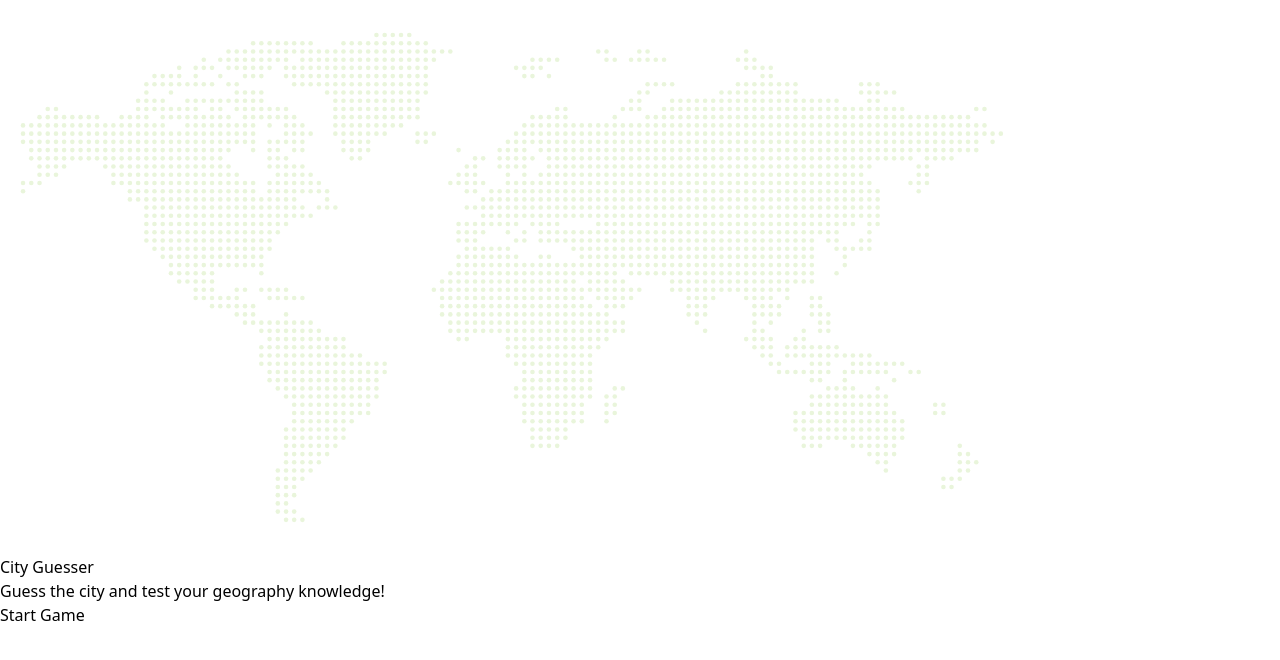
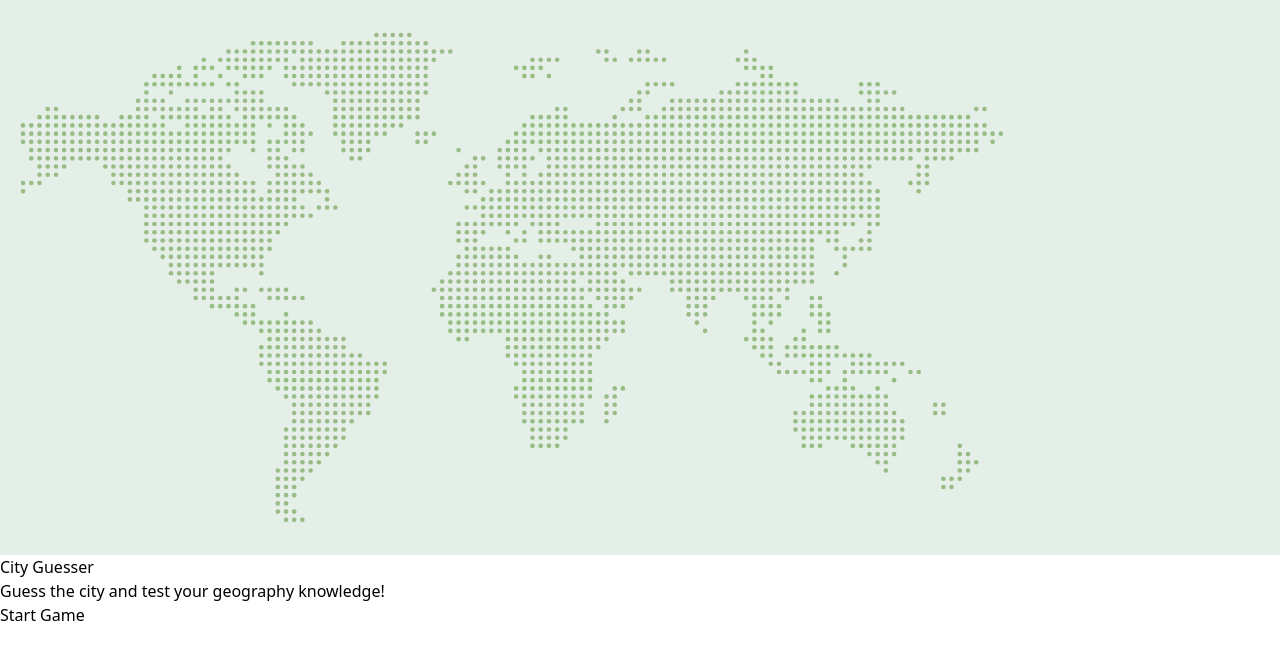
Before and after one commit to iamorlov/City-Guesser, a Next.js app: page / in a window 1280 px wide. Shown: the top 660 px of the page. Built offline with nearby package versions, Linux system fonts and the light colour scheme.

Commit message:
Updates map background and dot colors
Improves visual appeal by updating the background and dot colors
on the map for better aesthetics.

```diff
--- a/src/app/components/MapBackground.tsx
+++ b/src/app/components/MapBackground.tsx
@@ -9,7 +9,7 @@ export default function MapBackground() {
       className={`absolute inset-0 w-full h-full flex items-center justify-center`}
       style={{
         zIndex: -1,
-        background: "#fff"
+        background: "#E4EFE7"
       }}
     >
 
--- a/src/app/globals.scss
+++ b/src/app/globals.scss
@@ -60,5 +60,5 @@
 // Intro Map
 
 .map-dot-default {
-  fill: #e9f5db;
+  fill: #99BC85;
 }
```
